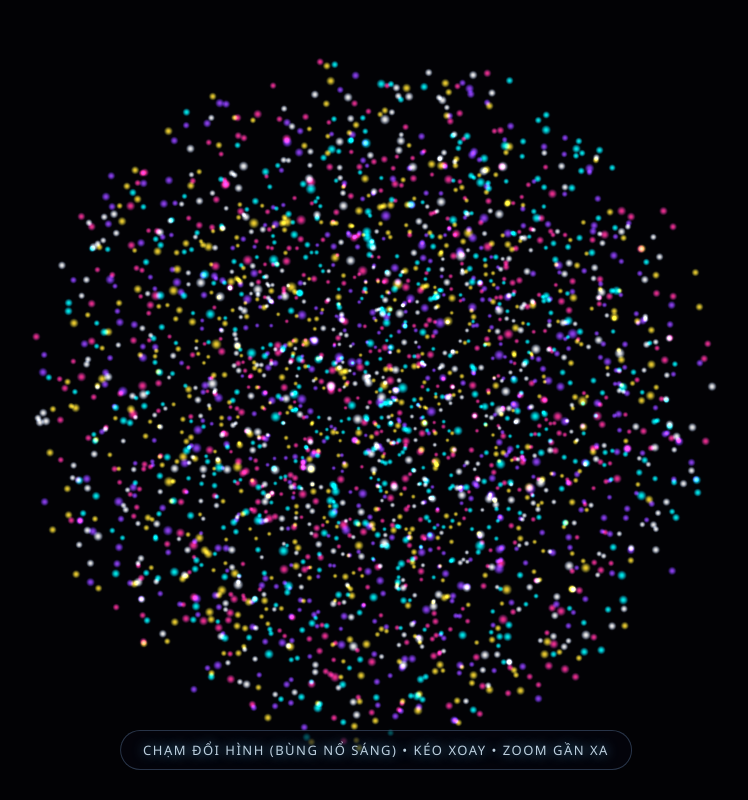
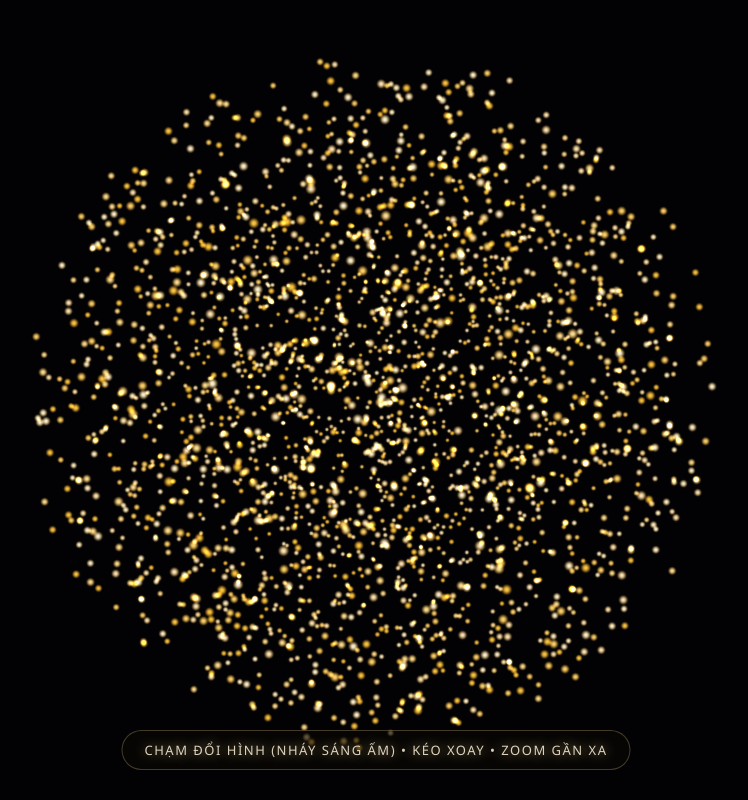
Before and after one commit to benmelody/i, a plain HTML site: page index.html in a window 1280 px wide. Shown: the whole page, without its empty margins (264-1012 px from the left). Drawn offline with nearby package versions, Linux system fonts and the light colour scheme; animation ran at ten frames a second.

Commit message:
Update index.html

```diff
--- a/index.html
+++ b/index.html
@@ -3,7 +3,7 @@
 <head>
     <meta charset="UTF-8">
     <meta name="viewport" content="width=device-width, initial-scale=1.0">
-    <title>Hiệu Ứng Pháo Hoa 3D - Đa Sắc & Nháy Sáng</title>
+    <title>Hiệu Ứng Ánh Đèn Ấm Áp 3D</title>
     <style>
         body, html {
             margin: 0;
@@ -29,25 +29,25 @@
             bottom: 30px;
             left: 50%;
             transform: translateX(-50%);
-            color: rgba(220, 240, 255, 0.85);
+            color: rgba(255, 245, 220, 0.85);
             text-align: center;
             pointer-events: none;
             letter-spacing: 1.5px;
             font-size: 13px;
             text-transform: uppercase;
-            text-shadow: 0 0 12px rgba(100, 200, 255, 0.8);
+            text-shadow: 0 0 12px rgba(255, 220, 150, 0.7);
             z-index: 10;
-            background: rgba(5, 5, 15, 0.65);
+            background: rgba(10, 8, 5, 0.65);
             padding: 10px 22px;
             border-radius: 20px;
-            border: 1px solid rgba(150, 200, 255, 0.25);
+            border: 1px solid rgba(255, 220, 150, 0.25);
         }
     </style>
 </head>
 <body>
 
     <div id="canvas-container"></div>
-    <div class="ui-overlay">Chạm đổi hình (Bùng nổ sáng) • Kéo xoay • Zoom gần xa</div>
+    <div class="ui-overlay">Chạm đổi hình (Nháy sáng ấm) • Kéo xoay • Zoom gần xa</div>
 
     <!-- Thư viện Three.js -->
     <script src="https://cdnjs.cloudflare.com/ajax/libs/three.js/r128/three.min.js"></script>
@@ -66,7 +66,7 @@
         const particleCount = 2800;
         const geometry = new THREE.BufferGeometry();
 
-        // 1. Hình Cầu Pháo Hoa
+        // 1. Hình Cầu Ánh Sáng
         function generateSpherePositions(count) {
             const pos = new Float32Array(count * 3);
             for (let i = 0; i < count * 3; i += 3) {
@@ -82,7 +82,7 @@
             return pos;
         }
 
-        // 2. Trái Tim Đa Sắc
+        // 2. Trái Tim Ấm Áp
         function generateHeartPositions(count) {
             const pos = new Float32Array(count * 3);
             for (let i = 0; i < count * 3; i += 3) {
@@ -182,7 +182,7 @@
             return pos;
         }
 
-        // 7. Cầu Pháo Hoa Tỏa Sáng Mạnh
+        // 7. Cầu Pháo Hoa Tỏa Sáng
         function generateFireworkPositions(count) {
             const pos = new Float32Array(count * 3);
             for (let i = 0; i < count * 3; i += 3) {
@@ -214,14 +214,14 @@
 
         geometry.setAttribute('position', new THREE.BufferAttribute(currentPositions, 3));
 
-        // Phối màu đa sắc cho các hạt (Màu pháo bông thực thụ: Xanh, Hồng, Vàng, Tím, Trắng)
+        // Phối màu ánh đèn ấm áp (Trắng ấm, Vàng nhẹ ánh đèn, Vàng kem)
         const colors = new Float32Array(particleCount * 3);
         const colorPalette = [
-            new THREE.Color(0xffffff), // Trắng sáng
-            new THREE.Color(0x00ffff), // Xanh cyan
-            new THREE.Color(0xff3399), // Hồng neon
-            new THREE.Color(0xffdd33), // Vàng pháo hoa
-            new THREE.Color(0x9944ff)  // Tím rực rỡ
+            new THREE.Color(0xffffff), // Trắng tinh khiết
+            new THREE.Color(0xfff3e0), // Trắng ấm (Warm white)
+            new THREE.Color(0xffe082), // Vàng nhẹ ánh đèn
+            new THREE.Color(0xffd54f), // Vàng dịu nhẹ
+            new THREE.Color(0xffecb3)  // Vàng kem nhạt
         ];
 
         for (let i = 0; i < particleCount; i++) {
@@ -232,7 +232,7 @@
         }
         geometry.setAttribute('color', new THREE.BufferAttribute(colors, 3));
 
-        // Tạo Texture lấp lánh
+        // Tạo Texture ánh sáng mềm mại
         function createParticleTexture() {
             const canvas = document.createElement('canvas');
             canvas.width = 64;
@@ -241,8 +241,8 @@
 
             const gradient = ctx.createRadialGradient(32, 32, 0, 32, 32, 32);
             gradient.addColorStop(0, 'rgba(255, 255, 255, 1)');
-            gradient.addColorStop(0.3, 'rgba(255, 255, 255, 0.8)');
-            gradient.addColorStop(0.7, 'rgba(200, 220, 255, 0.3)');
+            gradient.addColorStop(0.3, 'rgba(255, 240, 200, 0.9)');
+            gradient.addColorStop(0.7, 'rgba(255, 210, 120, 0.3)');
             gradient.addColorStop(1, 'rgba(0, 0, 0, 0)');
 
             ctx.fillStyle = gradient;
@@ -263,7 +263,7 @@
         const particleSystem = new THREE.Points(geometry, material);
         scene.add(particleSystem);
 
-        // Biến điều khiển tương tác (Xoay, Zoom & Hiệu ứng nháy sáng bùng nổ)
+        // Biến điều khiển tương tác
         let isDragging = false;
         let previousMousePosition = { x: 0, y: 0 };
         let rotationVelocityX = 0;
@@ -271,7 +271,7 @@
 
         let clickStartTime = 0;
         let startX = 0, startY = 0;
-        let flashProgress = 0; // Dùng để tạo hiệu ứng nháy sáng bùng nổ khi chạm
+        let flashProgress = 0; // Hiệu ứng nháy sáng bùng nổ khi chạm
 
         window.addEventListener('pointerdown', (e) => {
             if (e.pointerType === 'touch' && event.touches && event.touches.length > 1) return;
@@ -302,14 +302,14 @@
             const dist = Math.hypot(e.clientX - startX, e.clientY - startY);
             const duration = Date.now() - clickStartTime;
 
-            // Click/tap nhanh để đổi hình và kích hoạt hiệu ứng bùng nổ nháy sáng
+            // Click/tap nhanh để đổi hình và lóe sáng ấm áp
             if (dist < 10 && duration < 350) {
                 currentShapeIndex = (currentShapeIndex + 1) % shapes.length;
                 const nextShape = shapes[currentShapeIndex];
                 for (let i = 0; i < targetPositions.length; i++) {
                     targetPositions[i] = nextShape[i];
                 }
-                flashProgress = 1.0; // Bật hiệu ứng lóe sáng bùng nổ!
+                flashProgress = 1.0; // Kích hoạt hiệu ứng nháy sáng bùng nổ
             }
         });
 
@@ -319,7 +319,7 @@
             camera.position.z = Math.max(150, Math.min(750, camera.position.z));
         }, { passive: true });
 
-        // Zoom bằng 2 ngón tay (Mobile Pinch-to-Zoom)
+        // Zoom bằng 2 ngón tay (Mobile)
         let initialPinchDistance = 0;
         let initialCameraZ = 400;
 
@@ -361,7 +361,6 @@
             const posArr = posAttr.array;
             let needsUpdate = false;
 
-            // Xử lý hiệu ứng chuyển động đổi hình
             for (let i = 0; i < posArr.length; i++) {
                 const diff = targetPositions[i] - posArr[i];
                 if (Math.abs(diff) > 0.01) {
@@ -373,9 +372,9 @@
                 posAttr.needsUpdate = true;
             }
 
-            // Xử lý hiệu ứng bùng nổ nháy sáng khi vừa chạm đổi hình
+            // Hiệu ứng nháy sáng giảm dần sau khi chạm
             if (flashProgress > 0) {
-                flashProgress -= 0.035; // Giảm dần hiệu ứng sáng
+                flashProgress -= 0.035;
                 if (flashProgress < 0) flashProgress = 0;
             }
 
@@ -386,7 +385,7 @@
                 rotationVelocityX *= 0.93;
             }
 
-            // Kích thước hạt thay đổi linh hoạt kèm theo lóe sáng khi chạm
+            // Kích thước hạt lấp lánh nhẹ và lóe sáng khi chạm đổi hình
             const elapsedTime = clock.getElapsedTime();
             material.size = 8 + (flashProgress * 12) + Math.sin(elapsedTime * 5) * 2;
 
```
